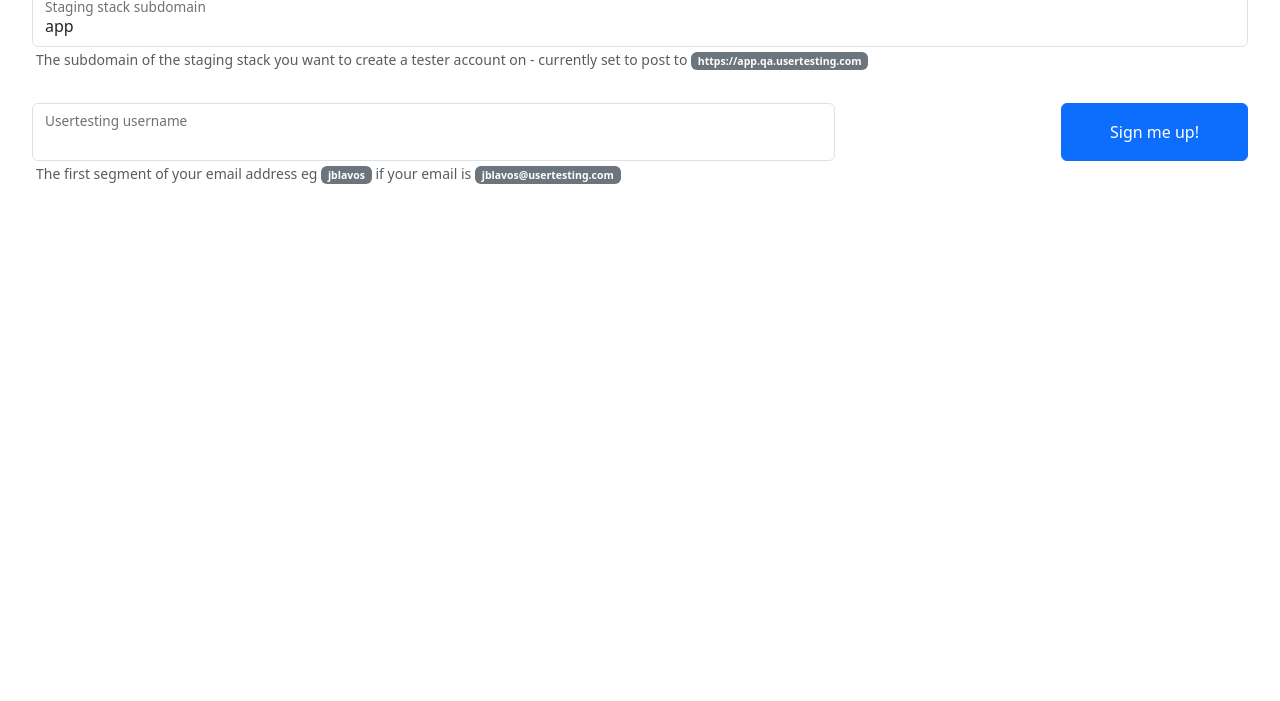
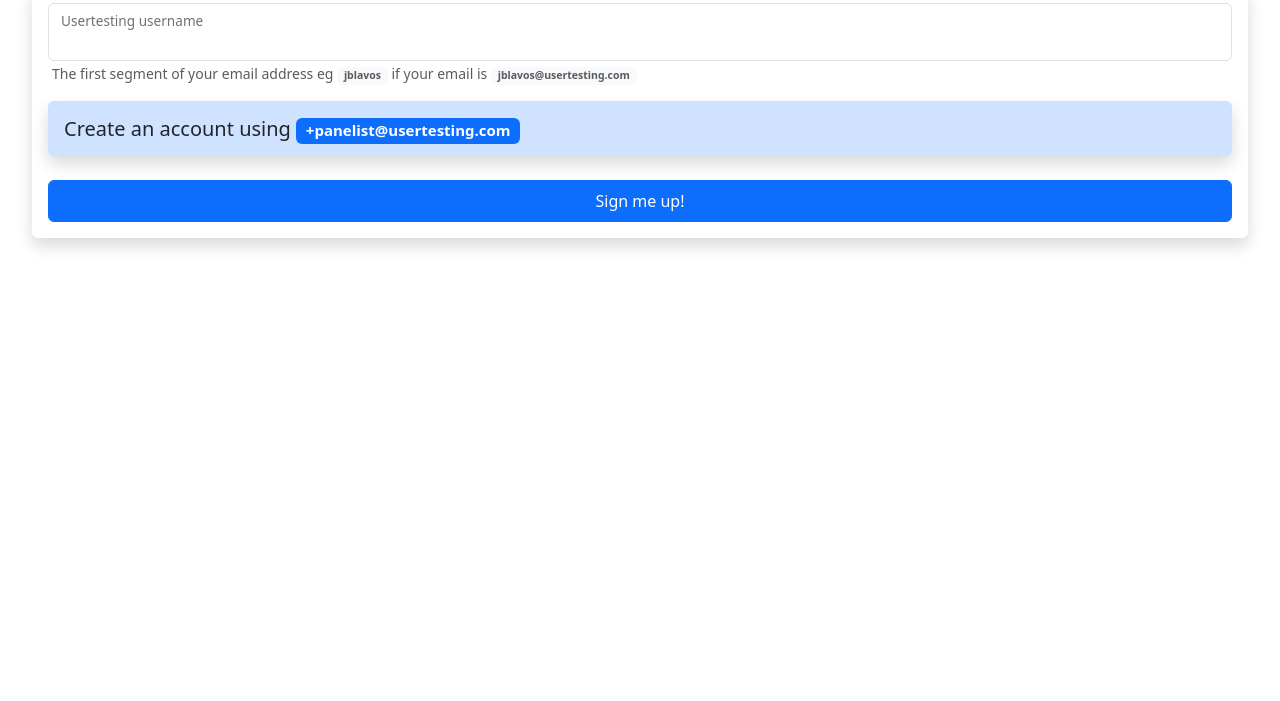
Before and after one commit to sthavamani-ut/applicant-signup-staging, a plain HTML site: page index.html in a window 1280 px wide. Shown: the part 99-800 px from the top of the page. Drawn offline with nearby package versions, Linux system fonts and the light colour scheme.

Commit message:
simplify the form

```diff
--- a/index.html
+++ b/index.html
@@ -63,43 +63,34 @@
 </head>
 
 <body style="margin: 2em">
-  <h1>Create a tester account</h1>
+  <h2 class="p-1">Create a tester account with a UT username</h2>
+  <div class="card shadow border-0">
     <form __biza="WJ__" accept-charset="UTF-8" id="be-a-tester-form" method="post" onsubmit="configureStack(event)">
-    <div class=" row mb-3">
-      <div class="col">
+      <div class="card-body">
         <div class="form-floating mb-3">
-          <input class="form-control" id="stack_subdomain" name="stack_subdomain" type="text" value="app"
-            required="required" onchange="updateStack(event)" onkeyup="updateStack(event)">
-          <label for="floatingInput">Staging stack subdomain</label>
-          <hint class="form-text text-muted ms-1">The subdomain of the staging stack you want to create a tester account
-            on - currently set to post <strong><span id="staging-email" class="badge bg-secondary"></span></strong>
-            to <strong><span id="staging-stack"
-                class="badge bg-secondary">https://app.qa.usertesting.com</span></strong>
-          </hint>
-        </div>
-      </div>
-    </div>
-    <div class="row">
-      <div class="col-8">
-        <div class="form-floating mb-3">
+          <input id="stack_subdomain" name="stack_subdomain" type="hidden" value="app" required="required" disabled
+            onchange="updateStack(event)" onkeyup="updateStack(event)">
           <input id="email_input" type="hidden" name="applicant[email]">
-          <input id="usertesting_handle" class="form-control" name="usertesting_handle" required="required"
+          <input id="usertesting_handle" type="text" class="form-control" name="usertesting_handle" required="required"
             onchange="updateEmail(event)" onkeyup="updateEmail(event); validateEmail(event)">
           <label for="floatingInput" id="email_label">Usertesting username</label>
           <hint class="form-text text-muted ms-1">The first segment of your email address eg <strong><span
-                class="badge bg-secondary">jblavos</span></strong> if your email is
-            <strong><span class="badge bg-secondary">jblavos@usertesting.com</span></strong>
-          </hint>
+                class="badge bg-light text-muted">jblavos</span></strong> if your email is
+            <strong><span class="badge bg-light text-muted">jblavos@usertesting.com</span></strong>
           </hint>
         </div>
+        <div class="card p-3 pb-1 mb-4 shadow bg-primary-subtle border-0">
+          <h5 class="card-title">Create an account using <strong><span id="staging-email"
+                class="badge bg-primary text-white">+panelist@usertesting.com</span></strong></h5>
         </div>
-      <div class="col-4 text-end">
-        <button class="btn btn-primary p-3 px-5" class="form-control" name="" type="submit" value="Sign me up!"
+        <div class="d-grid">
+          <button class="btn btn-primary p-2 px-5" class="form-control" name="" type="submit" value="Sign me up!"
             class="mb-6">Sign
             me
             up!</button>
         </div>
       </div>
+    </form>
   </div>
-  </form>
+
 </body>
```
Lines whose indentation alone changed are shown as unchanged.
